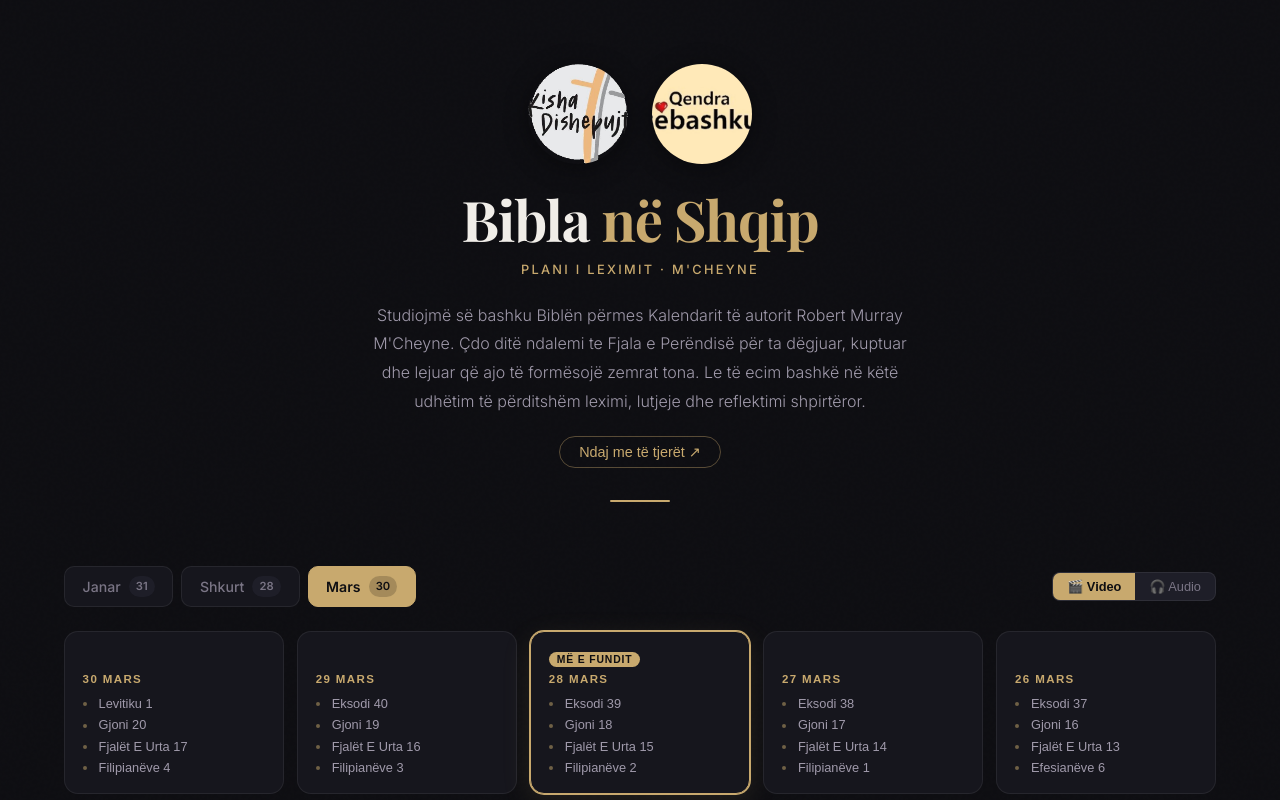
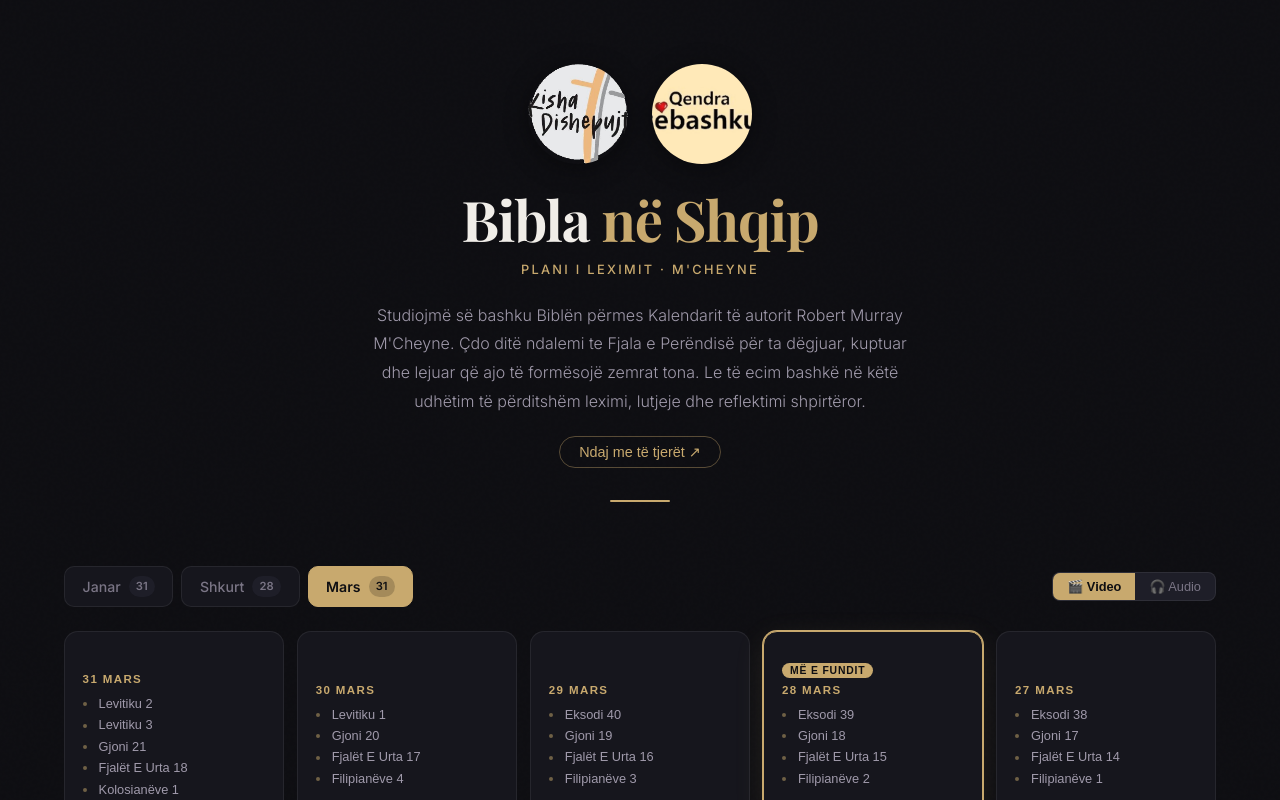
Before and after one commit to jeffandmeredith-max/bibla-shqip, a React (Vite) app: page / in a window 1280 px wide. Shown: the top 800 px of the page. Built offline with nearby package versions, Linux system fonts and the light colour scheme.

Commit message:
chore: daily update 2026-03-31

```diff
--- a/src/data/march.js
+++ b/src/data/march.js
@@ -719,5 +719,33 @@ export const march = [
       }
     ],
     "audioFile": "march-30.webm"
+  },
+  {
+    "day": 31,
+    "date": "31 Mars",
+    "videoId": "8rg33w0Vygc",
+    "readings": [
+      {
+        "title": "Levitiku 2",
+        "start": 0
+      },
+      {
+        "title": "Levitiku 3",
+        "start": 159
+      },
+      {
+        "title": "Gjoni 21",
+        "start": 318
+      },
+      {
+        "title": "Fjalët E Urta 18",
+        "start": 551
+      },
+      {
+        "title": "Kolosianëve 1",
+        "start": 692
+      }
+    ],
+    "audioFile": "march-31.webm"
   }
 ]
```
Also changed, not shown: 1 other file (tests, documents, lock files or other folders).
